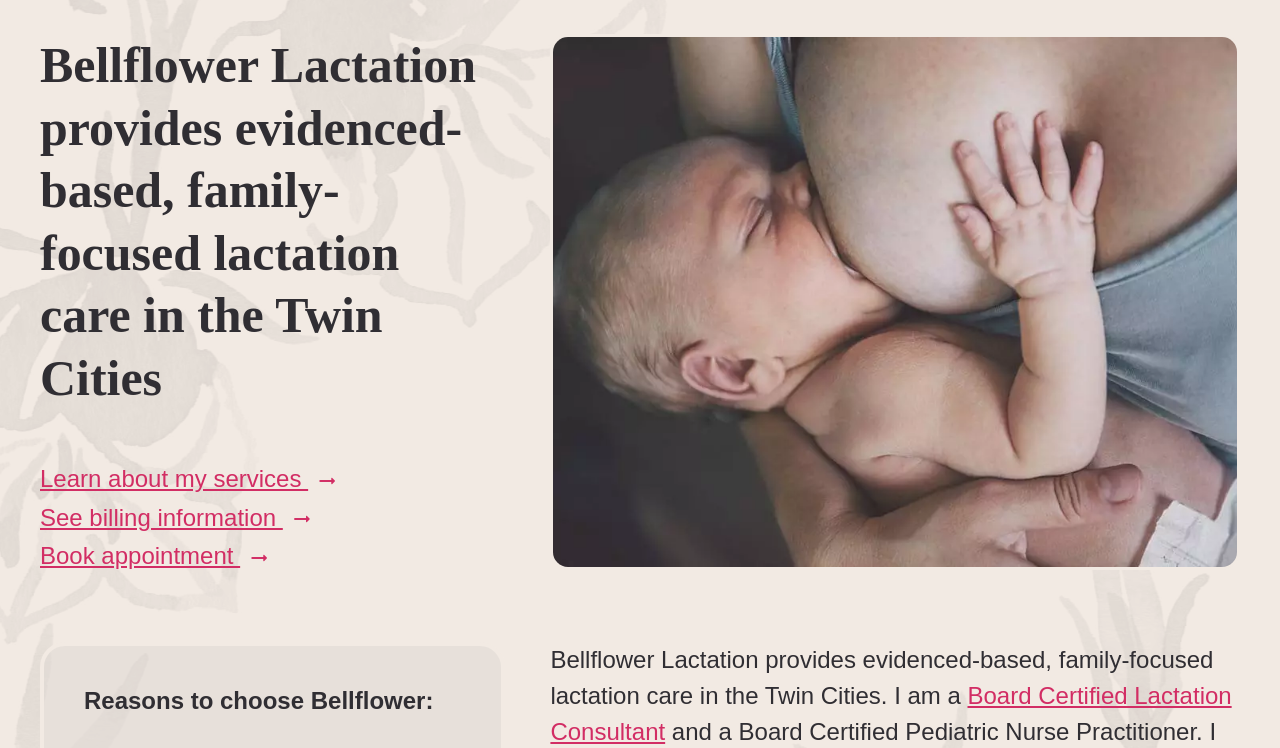
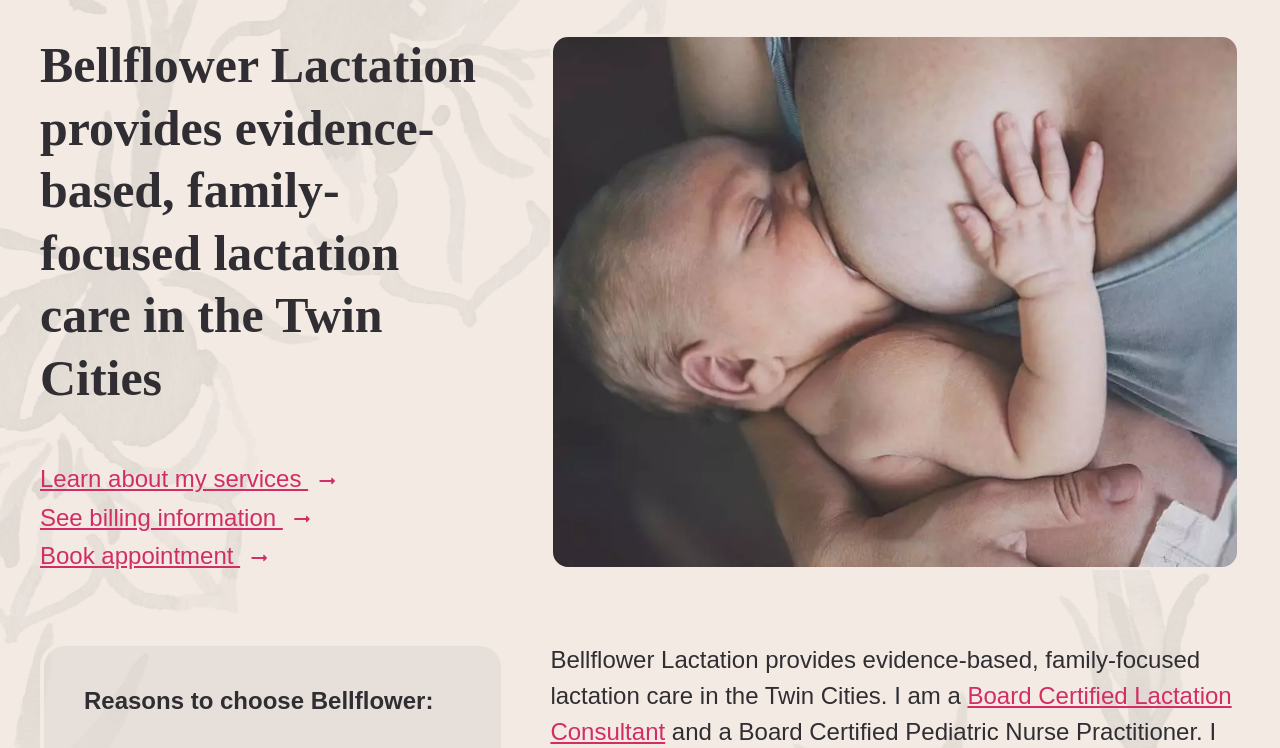
Before and after one commit to bellflowerlactation/bellflower, a Jekyll site: the page built from index.html, in a window 1280 px wide and 1400 px high. Shown: the part 411-1159 px from the top of the window. Built offline with Jekyll 4.4.1, drawn with Linux system fonts in a browser that asks for light colours; some web fonts are replaced.

Commit message:
Fix typo

```diff
--- a/_config.yml
+++ b/_config.yml
@@ -19,7 +19,7 @@
 # in the templates via {{ site.myvariable }}.
 
 baseurl: "/"
-description: Bellflower Lactation provides evidenced-based, family-focused lactation care in the Twin Cities area of Minnesota.
+description: Bellflower Lactation provides evidence-based, family-focused lactation care in the Twin Cities area of Minnesota.
 email: aemelia@bellflowerlactation.com
 image:_apl: "/assets/images/bellflower_touch_icon.png"
 image_fb: "/assets/images/bellflower_card_facebook.jpg"
--- a/about.html
+++ b/about.html
@@ -22,7 +22,7 @@
     </p>
     <p>
         My own experience inspired me to further develop my clinical skills to allow
-        me to better help families by providing evidenced-based lactation care. I
+        me to better help families by providing evidence-based lactation care. I
         understand the critical role feeding plays in a child’s first year of life and
         the impact that experience can have on our entry into parenthood.
     </p>
--- a/index.html
+++ b/index.html
@@ -5,7 +5,7 @@
 
 <section class="intro u-g:12 u-gc:1/13 u-md-rg:20 u-sm-rg:15">
     <div class="intro-heading u-gc:1/6 u-md-gc:1/13">
-        <h1 class="u-mb:8 u-pr:4 u-md-pr:0">Bellflower Lactation provides evidenced-based, family-focused lactation care in the Twin Cities</h1>
+        <h1 class="u-mb:8 u-pr:4 u-md-pr:0">Bellflower Lactation provides evidence-based, family-focused lactation care in the Twin Cities</h1>
         <ul>
             <li class="u-mb:4">
                 <a href="/services">
@@ -60,7 +60,7 @@
 
 <div class="content u-gc:6/13 u-md-gc:1/13">
     <p>
-        Bellflower Lactation provides evidenced-based, family-focused lactation care in the
+        Bellflower Lactation provides evidence-based, family-focused lactation care in the
         Twin Cities. I am a <a href="https://iblce.org/about-iblce/">Board Certified Lactation Consultant</a> and a Board Certified
         Pediatric Nurse Practitioner. I value breastfeeding as a feeding choice and focus on the promotion of
         the mental and physical wellbeing of the whole family.
```
